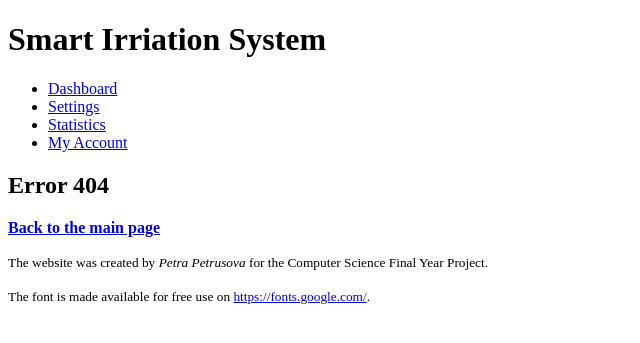
After one commit to ppetruso8/smart_irrigation_system, a Flask app: template webapp/templates/error.html in a window 1280 px wide. The commit adds this page. Shown: the top 343 px of the page, without its empty margins (0-640 px from the left). Run offline with Flask 3, Linux system fonts and the light colour scheme; the template is opened without the code that fills it, so the values that code supplies are empty.

Commit message:
Update pages

```diff
--- a/webapp/app.py
+++ b/webapp/app.py
@@ -0,0 +1,90 @@
+from flask import Flask, render_template, redirect, request, url_for, session, g
+from database import get_db, close_db
+from flask_session import Session
+# from werkzeug.security import generate_password_hash, check_password_hash
+# from forms import
+from functools import wraps
+import time
+
+app = Flask(__name__)
+app.teardown_appcontext(close_db)
+app.config["SECRET_KEY"] = "my-secret-key"
+app.config["SESSION_PERMANENT"] = False
+app.config["SESSION_TYPE"] = "filesystem"
+Session(app)
+
+# @app.before_request
+# def load_logged_in_user():
+#     g.user = session.get("user_id", None)
+
+@app.route("/")
+def index():
+    return render_template("index.html")
+
+# @app.route("/register", methods = ["GET", "POST"])
+# def register():
+#     form = RegistrationForm()
+#     if form.validate_on_submit():
+#         user_id = form.user_id.data
+#         password = form.password.data
+#         email = form.email.data
+#         db = get_db()
+#         possible_clashing_user = db.execute("""SELECT * FROM users
+#                                                WHERE user_id = ?;""", (user_id,)).fetchone()
+#         possible_clashing_email = db.execute("""SELECT * FROM users
+#                                                 WHERE email = ?;""", (email,)).fetchone()
+#         if possible_clashing_user is not None:
+#             form.user_id.errors.append("User id is already taken!")
+#         elif possible_clashing_email is not None:
+#             form.email.errors.append("Email is already registered!")
+#         elif "@" not in email:
+#             form.email.errors.append("Enter a valid email address!")
+#         else:
+#             db.execute("""INSERT INTO users (user_id, password, email)
+#                           VALUES (?, ?, ?);""",
+#                           (user_id, generate_password_hash(password), email))
+#             db.commit()
+#             return redirect(url_for("login"))
+#     return render_template("register.html", form=form)
+
+# @app.route("/login", methods = ["GET", "POST"])
+# def login():
+#     form = LoginForm()
+#     if form.validate_on_submit():
+#         user_id = form.user_id.data
+#         password = form.password.data
+#         db = get_db()
+#         matching_user = db.execute("""SELECT * FROM users
+#                                       WHERE user_id = ?;""", (user_id,)).fetchone()
+#         if matching_user is None:
+#             form.user_id.errors.append("Unknown user id!")
+#         elif not check_password_hash(matching_user["password"], password):
+#             form.password.errors.append("Incorrect password!")
+#         else:
+#             session["user_id"] = user_id
+#             next_page = request.args.get("next")
+#             if not next_page:
+#                 next_page = url_for("index")
+#             return redirect(next_page)
+#     return render_template("login.html", form=form)
+
+# @app.route("/logout")
+# def logout():
+#     session.clear()
+#     return redirect( url_for("index") )
+
+@app.route("/settings")
+def settings():
+    return render_template("settings.html")
+
+@app.route("/statistics")
+def statistics():
+    return render_template("statistics.html")
+
+@app.route("/profile")
+def profile():
+    return render_template("profile.html")
+
+@app.errorhandler(404)
+def page_not_found(error):
+    return render_template("error.html", error=error)
--- a/webapp/templates/base.html
+++ b/webapp/templates/base.html
@@ -3,9 +3,6 @@
     <head>
         <meta charset="utf-8" />
         <title>Smart Irrigation System</title>
-        <!-- <link rel="icon" href="{{ url_for('static', filename='fav.ico') }}" /> -->
-        <link rel="stylesheet" href="{{ url_for('static', filename='styles.css') }}" />
-        {% block stylesheets %}{% endblock %}
     </head>
 
     <body>
@@ -15,22 +12,10 @@
 
         <nav>
             <ul>
-                <!-- <li><a href="{{ url_for('index') }}">Home</a></li>
-                <li><a href="{{ url_for('shop') }}">Shop all</a></li>
-                <li><a href="{{ url_for('shop_hoodies') }}">Hoodies</a></li>
-                <li><a href="{{ url_for('shop_tshirts') }}">T-Shirts</a></li>
-                <li><a href="{{ url_for('shop_limited') }}">Limited Edition</a></li>
-                {% if g.user %}
-                    <li><a href="{{ url_for('cart') }}">Cart</a></li>
-                    <li><a href="{{ url_for ('user_profile') }}">My Profile</a></li>
-                    <li><a href="{{ url_for('logout') }}">Logout</a></li>
-                {% else %}
-                    <li><a href="{{ url_for('register') }}">Sign up</a></li>
-                    <li><a href="{{ url_for('login') }}">Sign in</a></li>
-            {% endif %} -->
-                <li>Dashboard</li>
-                <li>Settings</li>
-                <li>Statistics</li>
+                <li><a href="{{ url_for('index') }}">Dashboard</a></li>
+                <li><a href="{{ url_for('settings') }}">Settings</a></li>
+                <li><a href="{{ url_for('statistics') }}">Statistics</a></li>
+                <li><a href="{{ url_for('profile') }}">My Account</a></li>
             </ul>
         </nav>
 
--- /dev/null
+++ b/webapp/templates/error.html
@@ -0,0 +1,11 @@
+{% extends "base.html" %}
+
+{% block main_content %}
+
+    <h2>Error 404</h2>
+
+    <p>{{ error }}</p>
+
+    <p><a href="{{ url_for('index') }}"><b>Back to the main page</b></a></p>
+
+{% endblock %}
--- /dev/null
+++ b/webapp/templates/profile.html
@@ -0,0 +1,4 @@
+{% extends "base.html" %}
+{% block main_content %}
+<h1>Profile</h1>
+{% endblock %}
```
Also changed, not shown: snippets.txt (added, +40 -0 lines), webapp/templates/index.html (+0 -14 lines), 2 other files.
